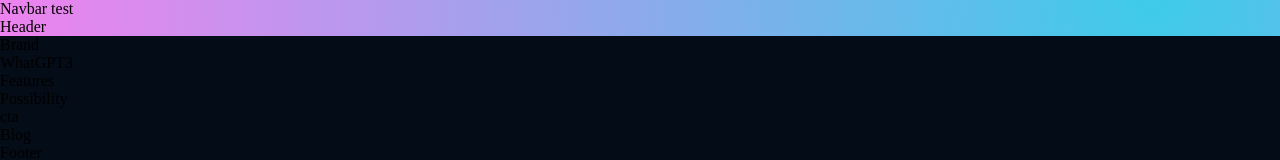
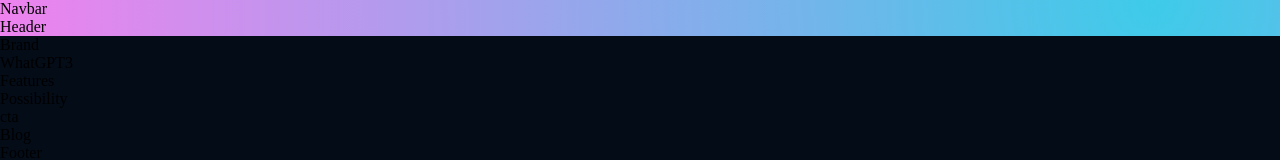
Before and after one commit to LeticiaLope/myreactportfolio, a React (Create React App) app: page / in a window 1280 px wide. Shown: the top 160 px of the page. Built offline with nearby package versions, Linux system fonts and the light colour scheme.

Commit message:
commit test passed

```diff
--- a/src/components/navbar/Navbar.jsx
+++ b/src/components/navbar/Navbar.jsx
@@ -4,7 +4,7 @@ import './navbar.css';
 const Navbar = () => {
   return (
     <div>
-      Navbar test
+      Navbar
     </div>
   )
 }
```
